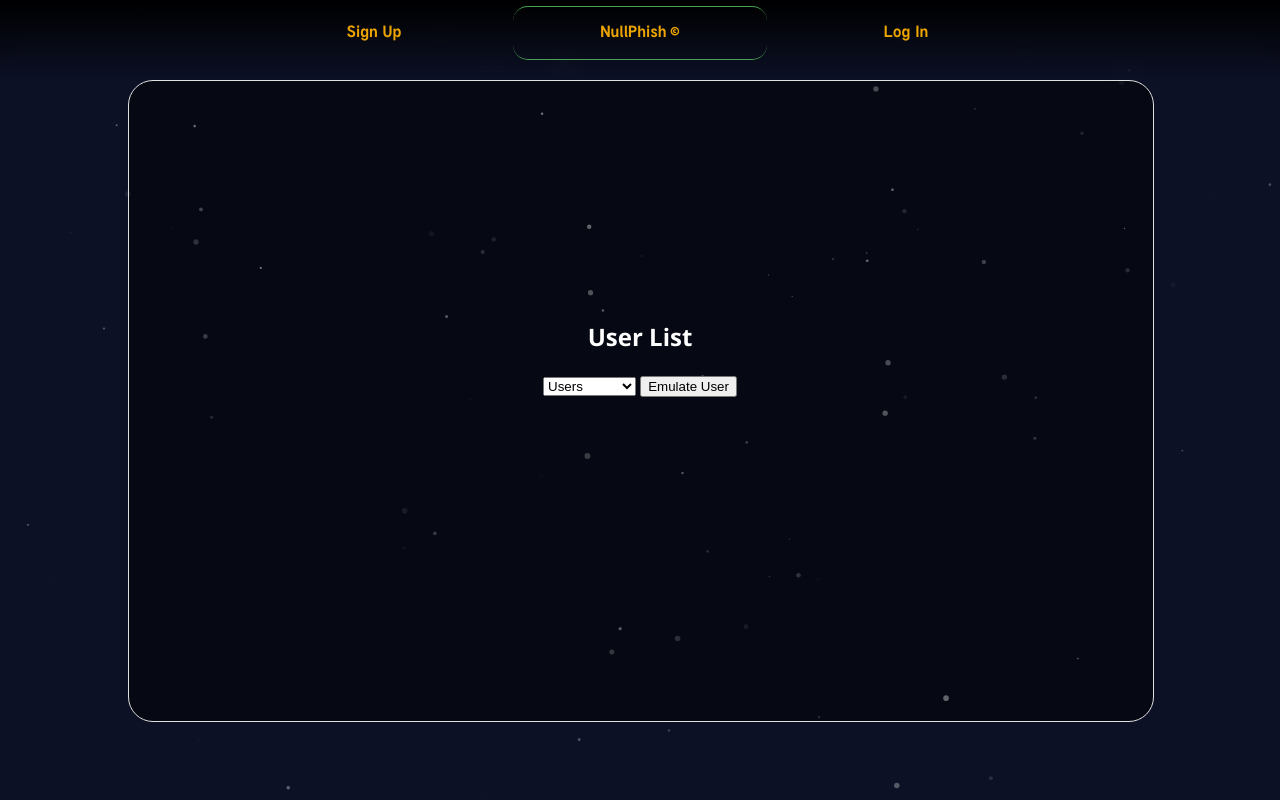
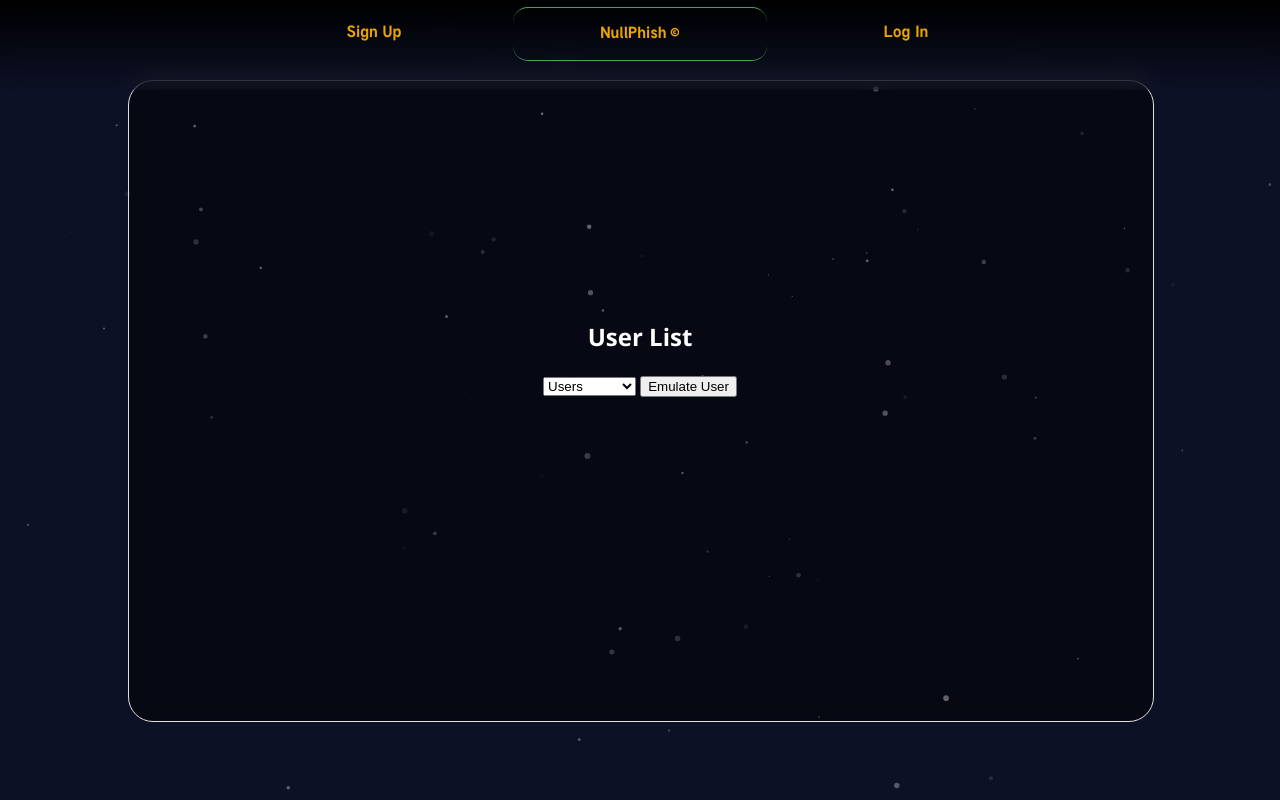
Before and after one commit to kdbrown5/nullphish, a Flask app: template templates/emulatelogin.html in a window 1280 px wide. Run offline with Flask 2, Linux system fonts and the light colour scheme; the template is opened without the code that fills it: most values are stand-ins (such as "Sample title", 1, 10 or a date in 2020); parts of the project's set-up code (start-up, migrations or seed data) failed here and were passed over.

Commit message:
Slight navbar text location changes and css cleaning

```diff
--- a/static/css/master.css
+++ b/static/css/master.css
@@ -89,7 +89,7 @@
 nav{
   margin: 0;
   z-index: 999;
-  height: 80px;
+  height: 90px;
   width: 100%;
   top: 0px;
   left: 0px;
@@ -103,6 +103,7 @@
   backdrop-filter: blur(10px);
   -webkit-backdrop-filter: blur(10px);
   background-image: linear-gradient(to bottom, rgba(0,0,0,1), rgba(0,0,0,0));
+  vertical-align: top;
 }
 nav table{
   margin: 0px;
@@ -131,7 +132,7 @@
   width: 300px;
   padding: 5px;
   height: 50px;
-  vertical-align: middle;
+  vertical-align: top;
   top: 0px;
   text-align: center;
 }
@@ -187,6 +188,8 @@
 #fineprint{
   bottom: 250px;
   height: 250px;
+  width: 100%;
+  padding: 20px;
 }
 
 /* Classes: */
```
Also changed, not shown: templates/main.html (+7 -7 lines).
